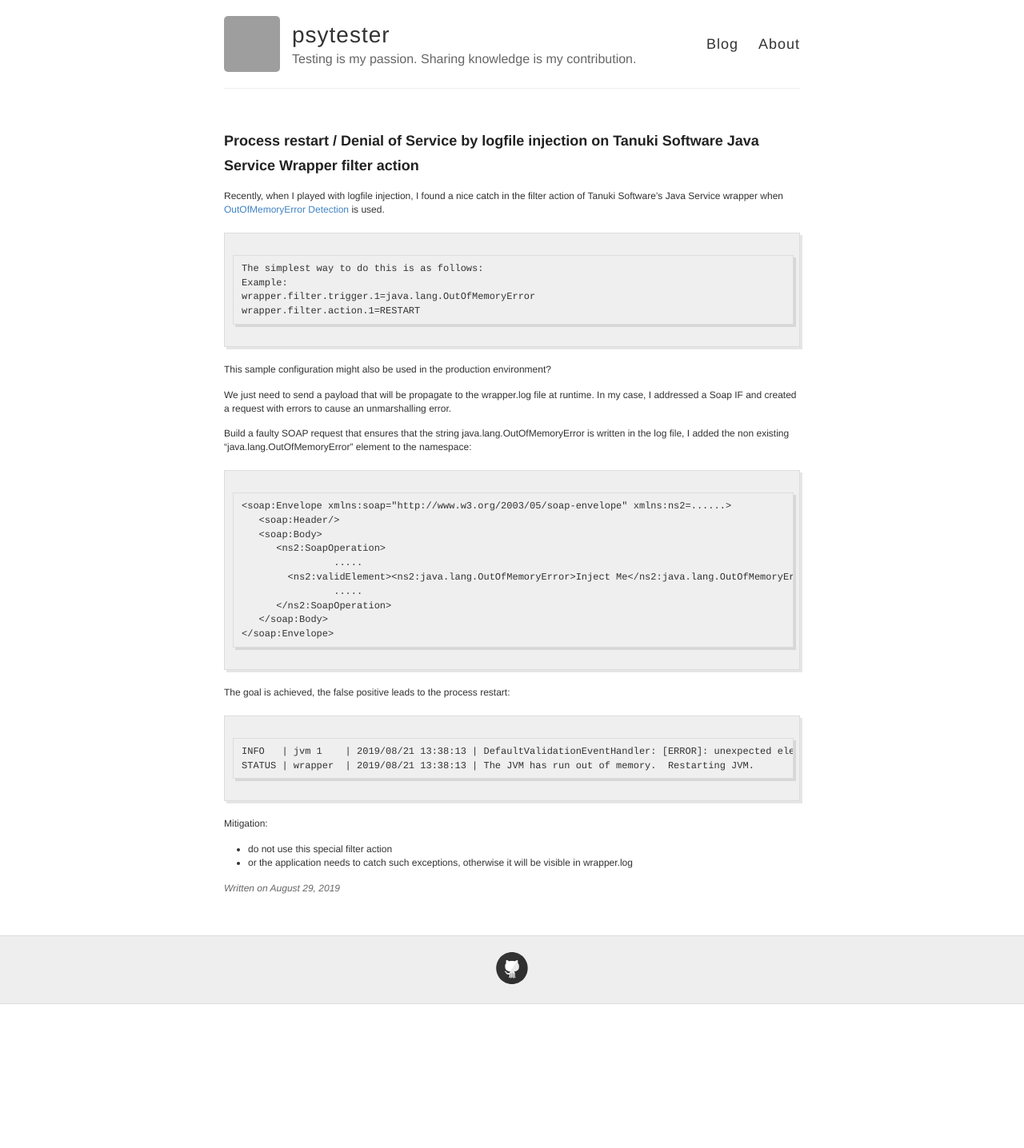
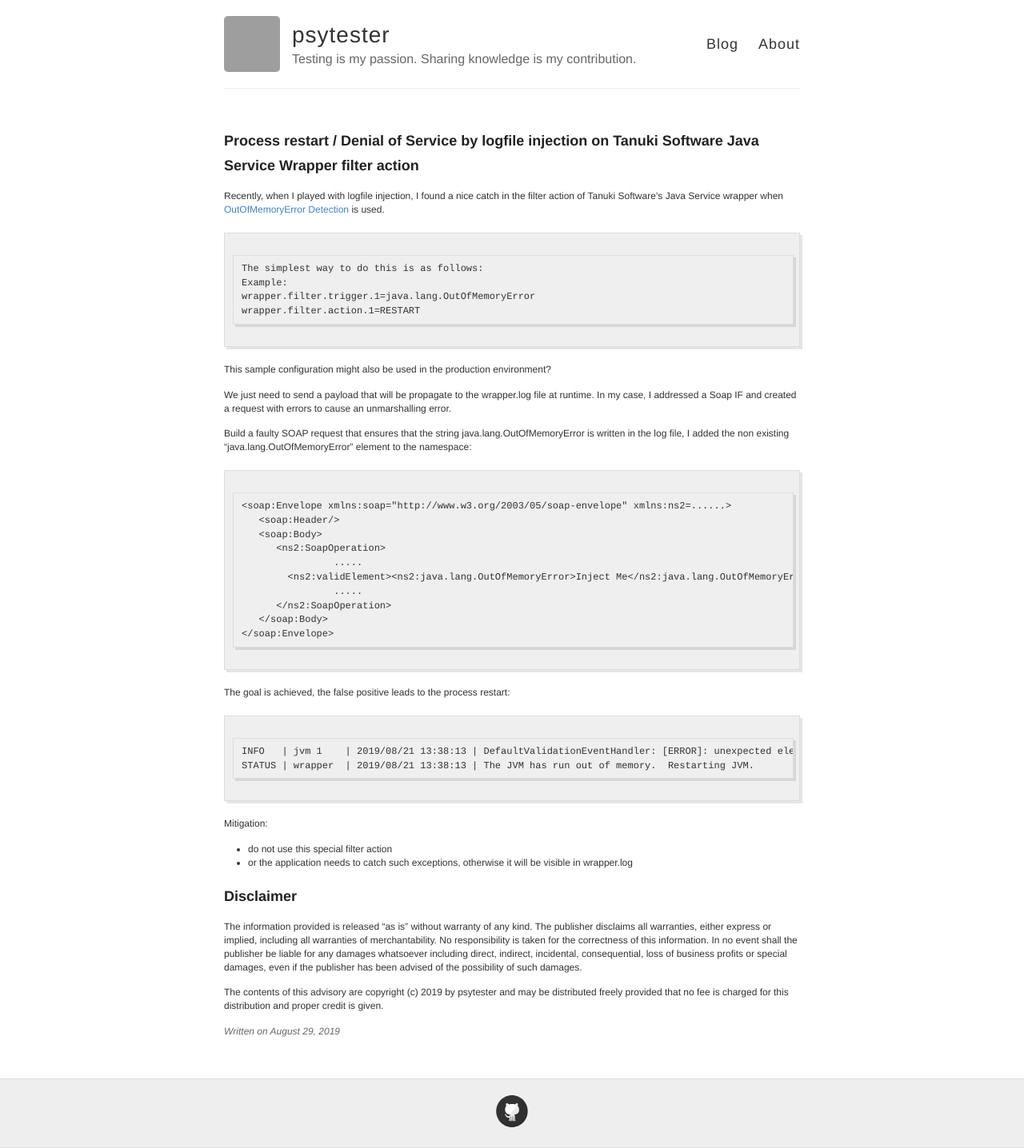
Before and after one commit to psytester/psytester.github.io, a Jekyll site: the page built from _posts/hacking_and_pentests/2019-08-29-DoS_on_TanukiSoftware_JavaServiceWrapper.md, in a window 1280 px wide. Shown: the whole page at 80% size. Built offline with Jekyll 4.4.1, drawn with Linux system fonts in a browser that asks for light colours; before the commit the page ends 1256 px from its top, so only the background shows below that; grey boxes are pictures that could not be loaded.

Commit message:
Update 2019-08-29-DoS_on_TanukiSoftware_JavaServiceWrapper.md

```diff
--- a/_posts/hacking_and_pentests/2019-08-29-DoS_on_TanukiSoftware_JavaServiceWrapper.md
+++ b/_posts/hacking_and_pentests/2019-08-29-DoS_on_TanukiSoftware_JavaServiceWrapper.md
@@ -42,3 +42,10 @@
 Mitigation:
 - do not use this special filter action
 - or the application needs to catch such exceptions, otherwise it will be visible in wrapper.log
+
+# Disclaimer
+
+The information provided is released "as is" without warranty of any kind. The publisher disclaims all warranties, either express or implied, including all warranties of merchantability. No responsibility is taken for the correctness of this information.
+In no event shall the publisher be liable for any damages whatsoever including direct, indirect, incidental, consequential, loss of business profits or special damages, even if the publisher has been advised of the possibility of such damages.
+
+The contents of this advisory are copyright (c) 2019 by psytester and may be distributed freely provided that no fee is charged for this distribution and proper credit is given.
```
